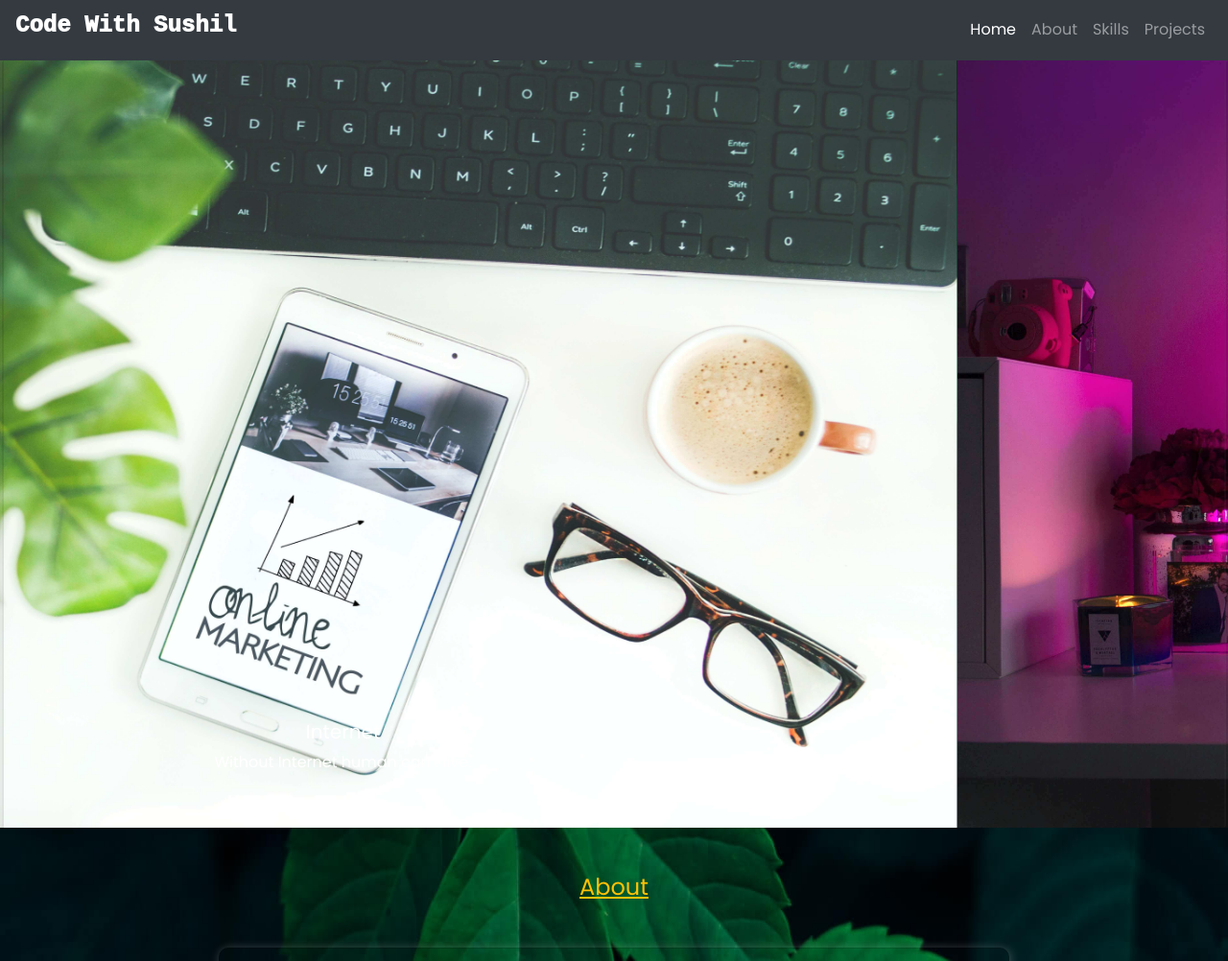
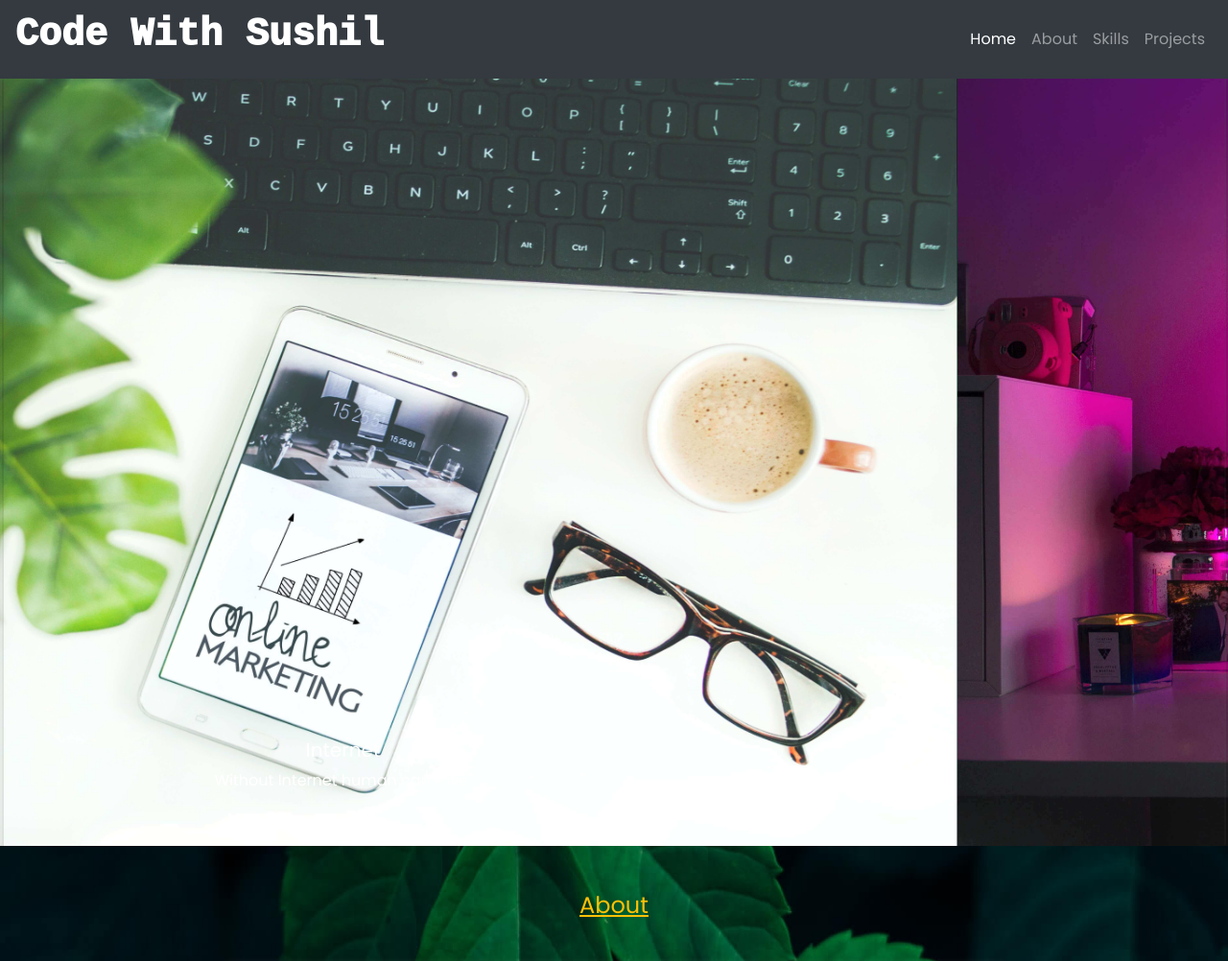
Before and after one commit to CodeWithSushil/codewithsushil.github.io, a plain HTML site: page index.html in a window 1280 px wide. Shown: the top 1002 px of the page at 96% size. Drawn offline with Linux system fonts and the light colour scheme.

Commit message:
CWS 3.0.4v
add h1 tag in Website navbar

```diff
--- a/index.html
+++ b/index.html
@@ -29,7 +29,7 @@
 <body>
     <nav class="navbar navbar-expand-sm sticky-top navbar-dark bg-dark">
         <a class="navbar-brand" href="index.html">
-            <h4 class="name">Code With Sushil</h4>
+            <h1 class="name">Code With Sushil</h1>
         </a>
         <button class="navbar-toggler" type="button" data-toggle="collapse" data-target="#navbarSupportedContent" aria-controls="navbarSupportedContent" aria-expanded="false" aria-label="Toggle navigation">
             <span class="navbar-toggler-icon"></span>
```
